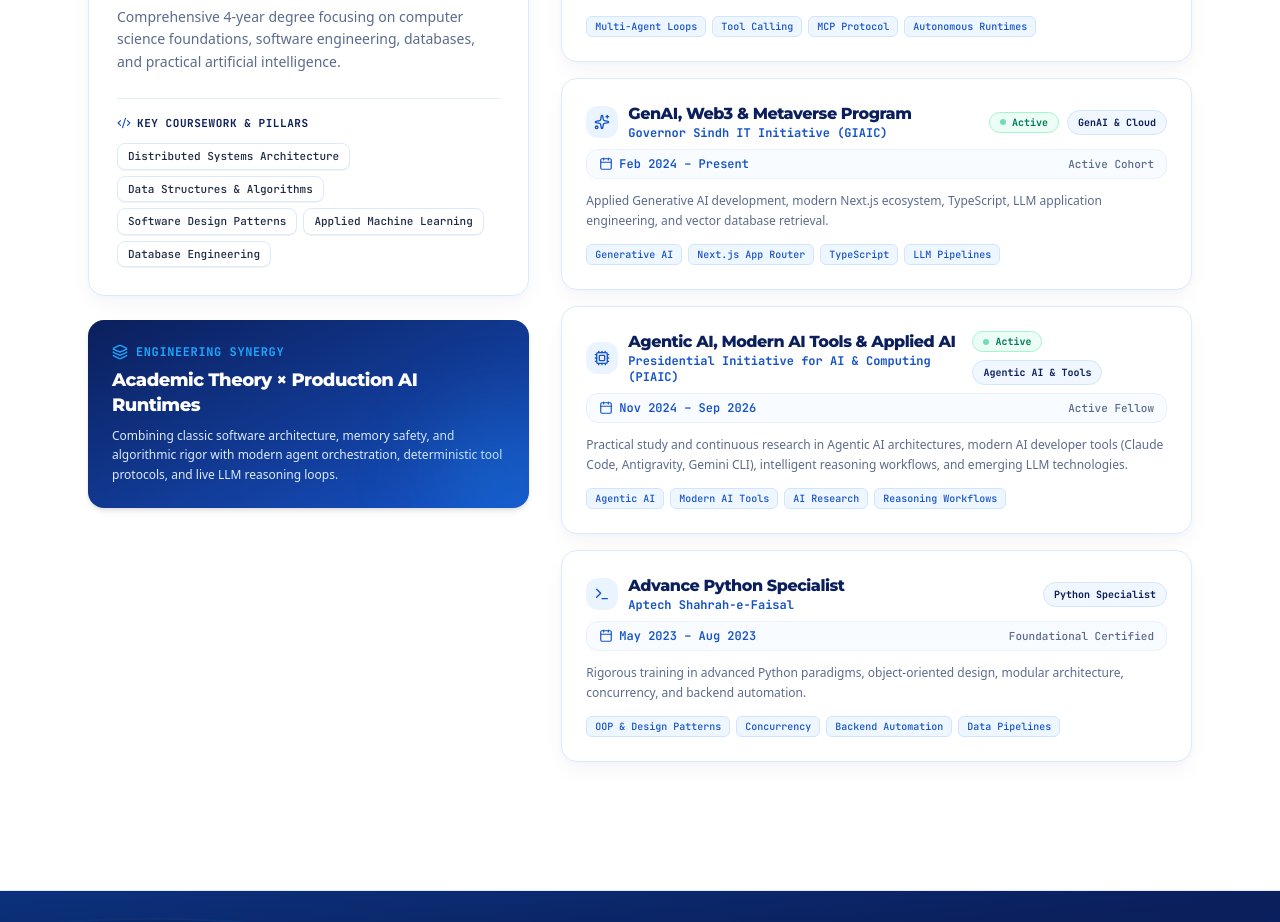
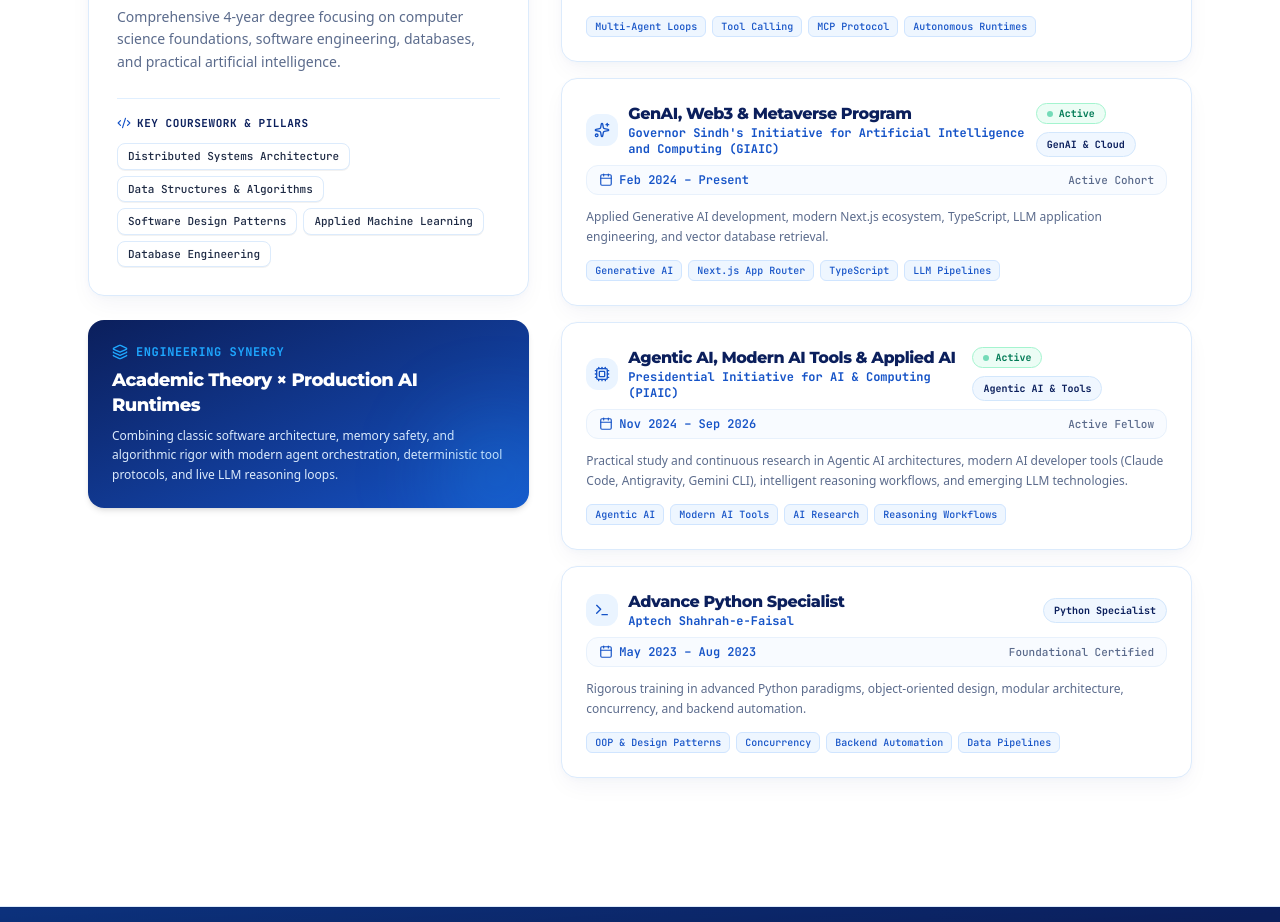
Before and after one commit to SainBux-HadiSeelro/sainbux-portfolio, a Next.js app: page / in a window 1280 px wide. Shown: the part 5480-6402 px from the top of the page. Built offline with nearby package versions, Linux system fonts and the light colour scheme; no server answers.

Commit message:
Update GIAIC organization name in Education component

```diff
--- a/src/components/Education.tsx
+++ b/src/components/Education.tsx
@@ -52,7 +52,7 @@ export default function Education() {
     },
     {
       title: "GenAI, Web3 & Metaverse Program",
-      organization: "Governor Sindh IT Initiative (GIAIC)",
+      organization: "Governor Sindh's Initiative for Artificial Intelligence and Computing (GIAIC)",
       period: "Feb 2024 – Present",
       badge: "GenAI & Cloud",
       status: "Active Cohort",
```
